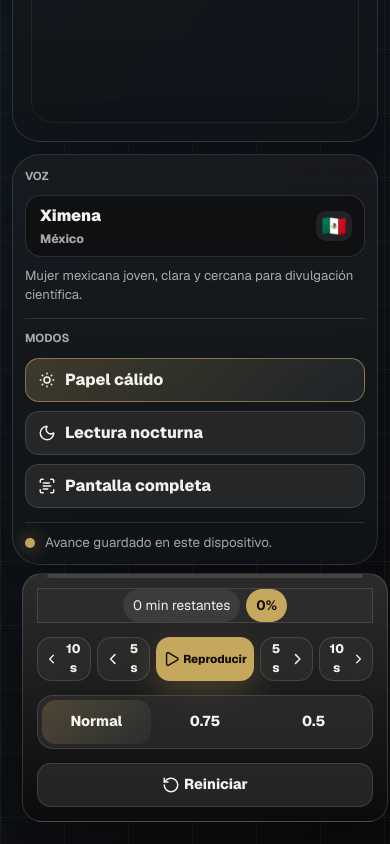
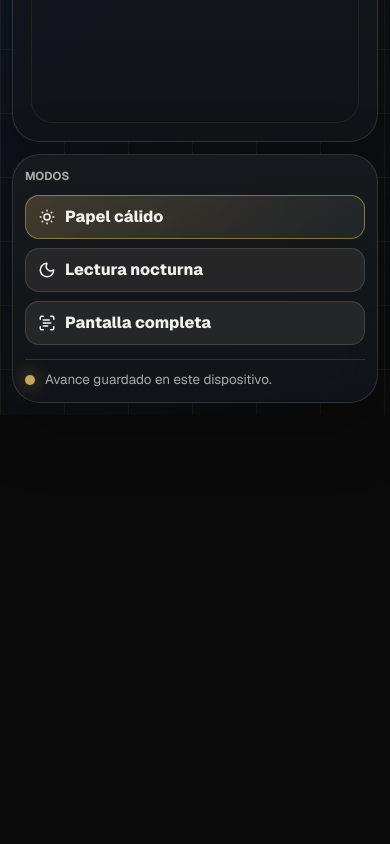
Before and after one commit to raulmormen75/aplicacion_lectura_en_voz_alta, a Next.js app: page / in a window 390 px wide. Shown: the part 1039-1883 px from the top of the page. After the commit the page ends 1454 px from the top, so only its background shows below. Built offline with nearby package versions, Linux system fonts and the light colour scheme.

Commit message:
Use browser voices and improve mobile controls

```diff
--- a/src/app/globals.css
+++ b/src/app/globals.css
@@ -501,91 +501,6 @@ button:focus-visible {
   line-height: 1.45;
 }
 
-.voice-picker {
-  position: relative;
-}
-
-.voice-trigger,
-.voice-option {
-  display: flex;
-  width: 100%;
-  align-items: center;
-  justify-content: space-between;
-  gap: 14px;
-  border: 1px solid var(--border);
-  background: rgba(11, 11, 11, 0.54);
-  color: var(--ivory);
-  text-align: left;
-}
-
-.voice-trigger {
-  min-height: 58px;
-  border-radius: 16px;
-  padding: 8px 12px 8px 14px;
-}
-
-.voice-trigger span:first-child,
-.voice-option span:first-child {
-  display: grid;
-  min-width: 0;
-  gap: 2px;
-}
-
-.voice-trigger strong,
-.voice-option strong {
-  overflow: hidden;
-  font-size: 1rem;
-  font-weight: 820;
-  text-overflow: ellipsis;
-  white-space: nowrap;
-}
-
-.voice-trigger small,
-.voice-option small {
-  color: var(--muted);
-  font-size: 0.76rem;
-  font-weight: 720;
-}
-
-.voice-flag {
-  display: grid;
-  width: 36px;
-  height: 30px;
-  flex: 0 0 auto;
-  place-items: center;
-  border-radius: 10px;
-  background: rgba(242, 242, 238, 0.08);
-  font-size: 1.28rem;
-  line-height: 1;
-}
-
-.voice-menu {
-  position: absolute;
-  top: calc(100% + 8px);
-  right: 0;
-  left: 0;
-  z-index: 50;
-  display: grid;
-  gap: 6px;
-  border: 1px solid rgba(198, 167, 94, 0.24);
-  border-radius: 18px;
-  background: rgba(16, 17, 19, 0.98);
-  box-shadow: 0 22px 60px rgba(0, 0, 0, 0.44);
-  padding: 8px;
-}
-
-.voice-option {
-  min-height: 54px;
-  border-radius: 14px;
-  padding: 8px 10px 8px 12px;
-}
-
-.voice-option:hover,
-.voice-option.active {
-  border-color: rgba(198, 167, 94, 0.54);
-  background: rgba(198, 167, 94, 0.14);
-}
-
 .mode-button {
   display: flex;
   min-height: 44px;
@@ -677,6 +592,10 @@ button:focus-visible {
 .has-document .player-dock {
   position: sticky;
   bottom: 16px;
+}
+
+.mobile-player-slot {
+  display: none;
 }
 
 .progress-strip {
@@ -932,6 +851,29 @@ button:focus-visible {
     grid-template-columns: 1fr;
   }
 
+  .desktop-player {
+    display: none;
+  }
+
+  .mobile-player-slot {
+    position: sticky;
+    top: 8px;
+    z-index: 35;
+    display: block;
+    margin-bottom: 12px;
+  }
+
+  .mobile-player-slot .player-dock {
+    position: relative;
+    right: auto;
+    bottom: auto;
+    left: auto;
+    max-width: none;
+    min-height: auto;
+    margin: 0;
+    padding: 12px;
+  }
+
   .player-dock {
     right: 10px;
     bottom: 10px;
@@ -976,6 +918,31 @@ button:focus-visible {
     grid-template-columns: 160px minmax(0, 1fr);
   }
 
+  .desktop-player {
+    display: none;
+  }
+
+  .mobile-player-slot {
+    position: sticky;
+    top: 8px;
+    z-index: 35;
+    display: block;
+    margin-bottom: 10px;
+  }
+
+  .mobile-player-slot .player-dock {
+    position: relative;
+    right: auto;
+    bottom: auto;
+    left: auto;
+    grid-template-columns: 1fr;
+    max-width: none;
+    min-height: auto;
+    margin: 0;
+    padding: 10px;
+    border-radius: 20px;
+  }
+
   .home-action {
     min-height: 58px;
   }
--- a/src/components/reader/ReaderApp.tsx
+++ b/src/components/reader/ReaderApp.tsx
@@ -42,7 +42,6 @@ import type {
   ReaderPreferences,
   StoredReaderState,
 } from "@/lib/reader/types";
-import { getVoiceById, getVoiceForLanguage, READER_VOICES } from "@/lib/reader/voices";
 
 type ProcessResponse = {
   document?: ReaderDocument;
@@ -51,7 +50,6 @@ type ProcessResponse = {
 
 type IntegrationsStatus = {
   googleReady: boolean;
-  azureReady: boolean;
   gptOssReady: boolean;
 };
 
@@ -69,12 +67,10 @@ export function ReaderApp() {
   const [googleDocUrl, setGoogleDocUrl] = useState("");
   const [isProcessing, setIsProcessing] = useState(false);
   const [isPlaying, setIsPlaying] = useState(false);
-  const [voiceMenuOpen, setVoiceMenuOpen] = useState(false);
   const [statusMessage, setStatusMessage] = useState("Avance guardado en este dispositivo.");
   const [systemVoices, setSystemVoices] = useState<SpeechSynthesisVoice[]>([]);
   const [integrations, setIntegrations] = useState<IntegrationsStatus>({
     googleReady: false,
-    azureReady: false,
     gptOssReady: false,
   });
   const [isHydrated, setIsHydrated] = useState(false);
@@ -95,7 +91,6 @@ export function ReaderApp() {
 
   const document = state.document;
   const preferences = state.preferences;
-  const voice = getVoiceById(preferences.voiceId);
   const tokens = useMemo(
     () => tokenizeWords(document?.cleanText ?? ""),
     [document?.cleanText],
@@ -222,7 +217,6 @@ export function ReaderApp() {
     clearProgressTimer();
     setIsPlaying(false);
 
-    const recommendedVoice = getVoiceForLanguage(nextDocument.detectedLanguage);
     setState((current) => ({
       ...current,
       document: nextDocument,
@@ -237,13 +231,6 @@ export function ReaderApp() {
           current.preferences.rate,
         ),
         updatedAt: new Date().toISOString(),
-      },
-      preferences: {
-        ...current.preferences,
-        voiceId:
-          nextDocument.detectedLanguage === "mixed"
-            ? current.preferences.voiceId
-            : recommendedVoice.id,
       },
     }));
     setStatusMessage("Documento listo para escuchar.");
@@ -408,15 +395,18 @@ export function ReaderApp() {
     const availableVoices = systemVoices.length
       ? systemVoices
       : window.speechSynthesis.getVoices();
+    const documentLanguage = document?.detectedLanguage === "en" ? "en" : "es";
+    const localePrefix = documentLanguage === "en" ? "en" : "es";
+    const regionalLocale = documentLanguage === "en" ? "en-GB" : "es-MX";
 
     return (
       availableVoices.find(
         (item) =>
-          item.lang === voice.locale &&
-          /female|mujer|ximena|dalia|sonia|ada/i.test(item.name),
+          item.lang === regionalLocale &&
+          /female|mujer|woman|ximena|dalia|sonia|ada|sabina/i.test(item.name),
       ) ??
-      availableVoices.find((item) => item.lang === voice.locale) ??
-      availableVoices.find((item) => item.lang.startsWith(voice.locale.split("-")[0]))
+      availableVoices.find((item) => item.lang === regionalLocale) ??
+      availableVoices.find((item) => item.lang.startsWith(localePrefix))
     );
   }
 
@@ -479,11 +469,13 @@ export function ReaderApp() {
 
     const utterance = new SpeechSynthesisUtterance(textToSpeak);
     const preferredSystemVoice = getPreferredSystemVoice();
+    const utteranceLanguage =
+      preferredSystemVoice?.lang ?? (document.detectedLanguage === "en" ? "en-GB" : "es-MX");
 
     if (preferredSystemVoice) utterance.voice = preferredSystemVoice;
-    utterance.lang = voice.locale;
+    utterance.lang = utteranceLanguage;
     utterance.rate = rate;
-    utterance.pitch = voice.gender === "female" ? 1.04 : 0.92;
+    utterance.pitch = document.detectedLanguage === "en" ? 1 : 1.02;
     boundarySeenRef.current = false;
 
     utterance.onboundary = (event) => {
@@ -521,11 +513,7 @@ export function ReaderApp() {
     window.speechSynthesis.speak(utterance);
     startProgressTimer(speechBaseWord, chunkEndWord, rate);
     setIsPlaying(true);
-    setStatusMessage(
-      integrations.azureReady
-        ? "Lectura iniciada con voz configurada."
-        : "Lectura iniciada con voz del navegador. Azure se activará al configurar credenciales.",
-    );
+    setStatusMessage("Lectura iniciada con la voz disponible del navegador.");
   }
 
   function togglePlayback() {
@@ -641,6 +629,60 @@ export function ReaderApp() {
     } else if (globalThis.document.fullscreenElement) {
       await globalThis.document.exitFullscreen();
     }
+  }
+
+  function renderPlayerControls() {
+    return (
+      <>
+        <div className="progress-strip" aria-hidden="true">
+          <span style={{ width: `${percentage}%` }} />
+        </div>
+        <div className="time-pill">
+          <span>{formatRemainingTime(remainingSeconds)} restantes</span>
+          <strong>{percentage}%</strong>
+        </div>
+        <div className="transport">
+          <button type="button" onClick={() => seek(-10)} aria-label="Retroceder 10 segundos">
+            <ChevronLeft size={18} />
+            10 s
+          </button>
+          <button type="button" onClick={() => seek(-5)} aria-label="Retroceder 5 segundos">
+            <ChevronLeft size={18} />
+            5 s
+          </button>
+          <button className="play-button" type="button" onClick={togglePlayback}>
+            {isPlaying ? <Pause size={22} /> : <Play size={22} />}
+            {isPlaying ? "Pausar" : "Reproducir"}
+          </button>
+          <button type="button" onClick={() => seek(5)} aria-label="Adelantar 5 segundos">
+            5 s
+            <ChevronRight size={18} />
+          </button>
+          <button type="button" onClick={() => seek(10)} aria-label="Adelantar 10 segundos">
+            10 s
+            <ChevronRight size={18} />
+          </button>
+        </div>
+
+        <div className="speed-control" aria-label="Velocidad de lectura">
+          {([1, 0.75, 0.5] as PlaybackRate[]).map((rate) => (
+            <button
+              key={rate}
+              type="button"
+              className={preferences.rate === rate ? "active" : ""}
+              onClick={() => changeRate(rate)}
+            >
+              {rate === 1 ? "Normal" : rate}
+            </button>
+          ))}
+        </div>
+
+        <button className="reset-button" type="button" onClick={resetReading}>
+          <RotateCcw size={18} />
+          Reiniciar
+        </button>
+      </>
+    );
   }
 
   return (
@@ -765,6 +807,12 @@ export function ReaderApp() {
             ) : null}
           </div>
 
+          {document ? (
+            <div className="mobile-player-slot" aria-label="Controles de lectura">
+              <div className="player-dock mobile-player">{renderPlayerControls()}</div>
+            </div>
+          ) : null}
+
           <div className="reader-stage" aria-live="polite">
             {document ? (
               <article className="reader-document">
@@ -802,53 +850,6 @@ export function ReaderApp() {
         </section>
 
         <aside className="library-panel">
-          <div className="tool-group">
-            <p className="tool-title">Voz</p>
-            <div className="voice-picker">
-              <button
-                type="button"
-                className="voice-trigger"
-                aria-haspopup="listbox"
-                aria-expanded={voiceMenuOpen}
-                onClick={() => setVoiceMenuOpen((open) => !open)}
-              >
-                <span>
-                  <strong>{voice.name}</strong>
-                  <small>{voice.country}</small>
-                </span>
-                <span className="voice-flag" aria-hidden="true">
-                  {voice.flag}
-                </span>
-              </button>
-              {voiceMenuOpen ? (
-                <div className="voice-menu" role="listbox" aria-label="Seleccionar voz">
-                  {READER_VOICES.map((item) => (
-                    <button
-                      key={item.id}
-                      type="button"
-                      role="option"
-                      aria-selected={item.id === preferences.voiceId}
-                      className={item.id === preferences.voiceId ? "voice-option active" : "voice-option"}
-                      onClick={() => {
-                        updatePreferences({ voiceId: item.id });
-                        setVoiceMenuOpen(false);
-                      }}
-                    >
-                      <span>
-                        <strong>{item.name}</strong>
-                        <small>{item.country}</small>
-                      </span>
-                      <span className="voice-flag" aria-hidden="true">
-                        {item.flag}
-                      </span>
-                    </button>
-                  ))}
-                </div>
-              ) : null}
-            </div>
-            <span className="tool-note">{voice.description}</span>
-          </div>
-
           <div className="tool-group">
             <p className="tool-title">Modos</p>
             <button
@@ -897,54 +898,8 @@ export function ReaderApp() {
         </aside>
       </section>
 
-      <footer className="player-dock">
-        <div className="progress-strip" aria-hidden="true">
-          <span style={{ width: `${percentage}%` }} />
-        </div>
-        <div className="time-pill">
-          <span>{formatRemainingTime(remainingSeconds)} restantes</span>
-          <strong>{percentage}%</strong>
-        </div>
-        <div className="transport">
-          <button type="button" onClick={() => seek(-10)} aria-label="Retroceder 10 segundos">
-            <ChevronLeft size={18} />
-            10 s
-          </button>
-          <button type="button" onClick={() => seek(-5)} aria-label="Retroceder 5 segundos">
-            <ChevronLeft size={18} />
-            5 s
-          </button>
-          <button className="play-button" type="button" onClick={togglePlayback}>
-            {isPlaying ? <Pause size={22} /> : <Play size={22} />}
-            {isPlaying ? "Pausar" : "Reproducir"}
-          </button>
-          <button type="button" onClick={() => seek(5)} aria-label="Adelantar 5 segundos">
-            5 s
-            <ChevronRight size={18} />
-          </button>
-          <button type="button" onClick={() => seek(10)} aria-label="Adelantar 10 segundos">
-            10 s
-            <ChevronRight size={18} />
-          </button>
-        </div>
-
-        <div className="speed-control" aria-label="Velocidad de lectura">
-          {([1, 0.75, 0.5] as PlaybackRate[]).map((rate) => (
-            <button
-              key={rate}
-              type="button"
-              className={preferences.rate === rate ? "active" : ""}
-              onClick={() => changeRate(rate)}
-            >
-              {rate === 1 ? "Normal" : rate}
-            </button>
-          ))}
-        </div>
-
-        <button className="reset-button" type="button" onClick={resetReading}>
-          <RotateCcw size={18} />
-          Reiniciar
-        </button>
+      <footer className="player-dock desktop-player">
+        {renderPlayerControls()}
       </footer>
 
       {preferences.readingMode === "focus" ? (
```
